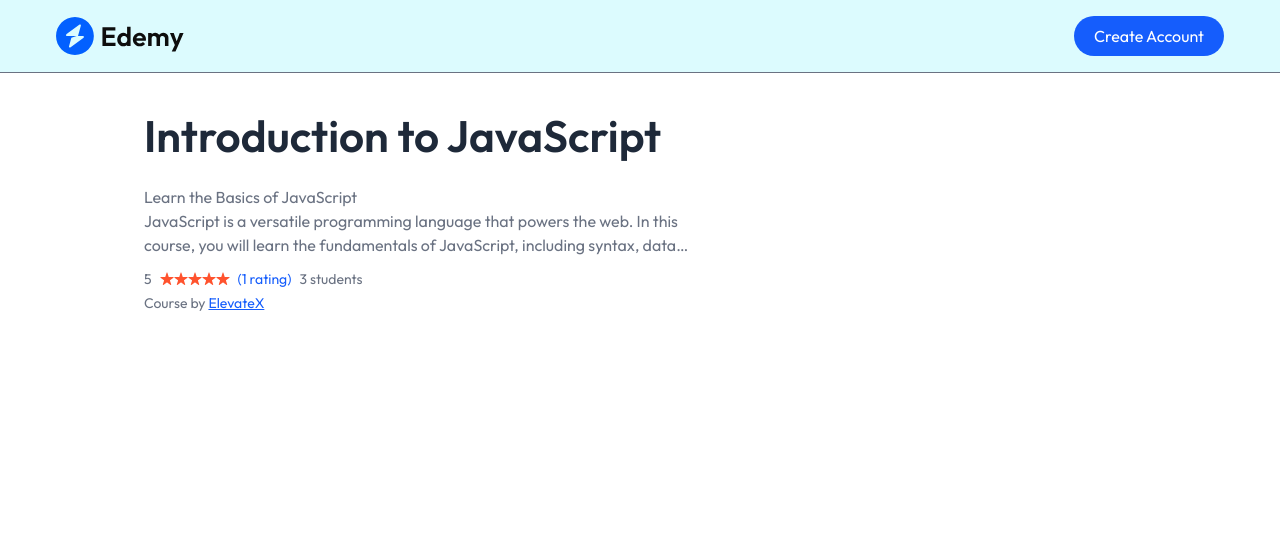
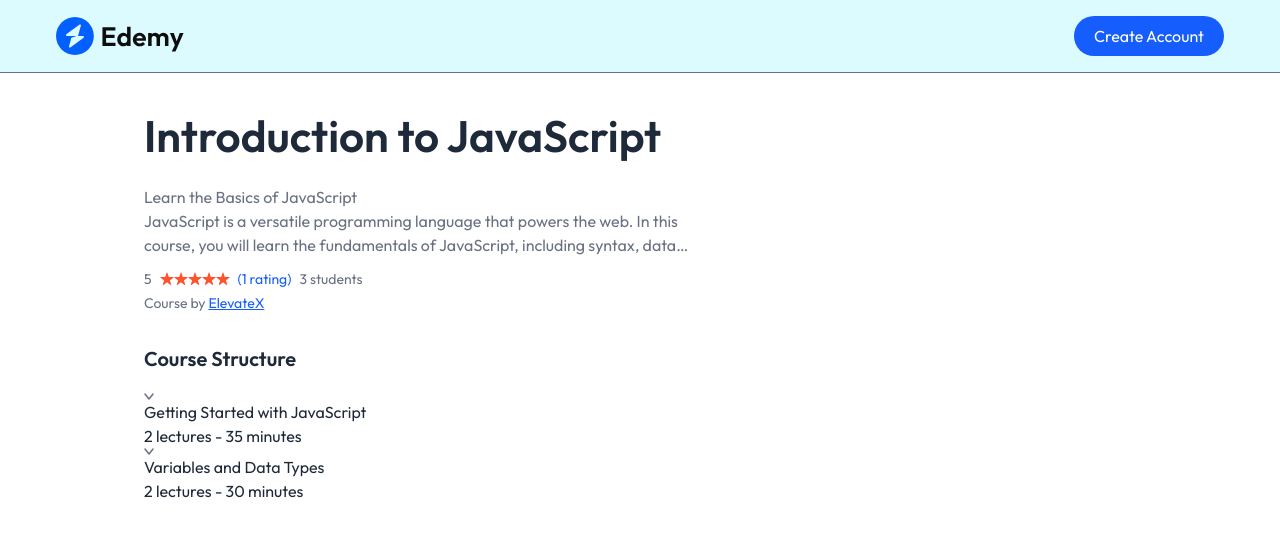
Before and after one commit to mohamad-abdelkhalek/ElevateX, a React (Vite) app in the folder client/: page /course/605c72efb3f1c2b1f8e4e1a1 in a window 1280 px wide. Shown: the top 536 px of the page. Built offline with nearby package versions, Linux system fonts and the light colour scheme; no server answers.

Commit message:
Client: Added basic course structure

```diff
--- a/client/src/context/AppContext.jsx
+++ b/client/src/context/AppContext.jsx
@@ -71,6 +71,9 @@ export const AppContextProvider = (props) => {
     calculateRating,
     isEducator,
     setIsEducator,
+    calculateChapterTime,
+    calculateCourseDuration,
+    calculateNoOfLectures,
   };
 
   return (
--- a/client/src/pages/student/CourseDetails.jsx
+++ b/client/src/pages/student/CourseDetails.jsx
@@ -6,7 +6,14 @@ import { assets } from "../../assets/assets";
 
 const CourseDetails = () => {
   const { id } = useParams();
-  const { allCourses, calculateRating } = useContext(AppContext);
+
+  const {
+    allCourses,
+    calculateRating,
+    calculateChapterTime,
+    calculateCourseDuration,
+    calculateNoOfLectures,
+  } = useContext(AppContext);
 
   const courseData = useMemo(
     () => allCourses.find((course) => course._id === id),
@@ -72,7 +79,30 @@ const CourseDetails = () => {
             </p>
           </div>
 
-          <p className="text-sm">Course by <span className="text-blue-600 underline">ElevateX</span></p>
+          <p className="text-sm">
+            Course by <span className="text-blue-600 underline">ElevateX</span>
+          </p>
+
+          <div className="pt-8 text-gray-800">
+            <h2 className="text-xl font-semibold">Course Structure</h2>
+
+            <div className="pt-5">
+              {courseData.courseContent.map((chapter, index) => (
+                <div key={index}>
+                  <div>
+                    <div>
+                      <img src={assets.down_arrow_icon} alt="arrow icon" />
+                      <p>{chapter.chapterTitle}</p>
+                    </div>
+                    <p>
+                      {chapter.chapterContent.length} lectures -{" "}
+                      {calculateChapterTime(chapter)}
+                    </p>
+                  </div>
+                </div>
+              ))}
+            </div>
+          </div>
         </div>
 
         {/* Right Column */}
```
